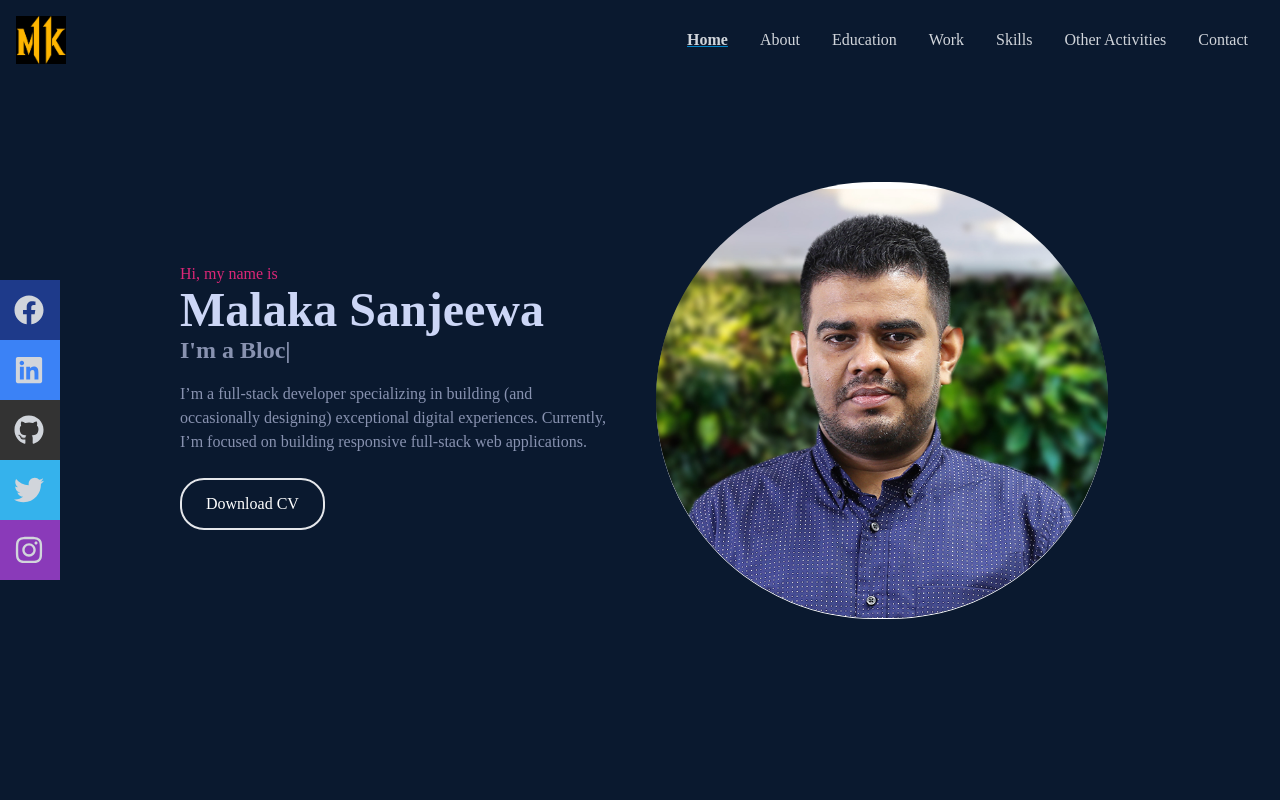
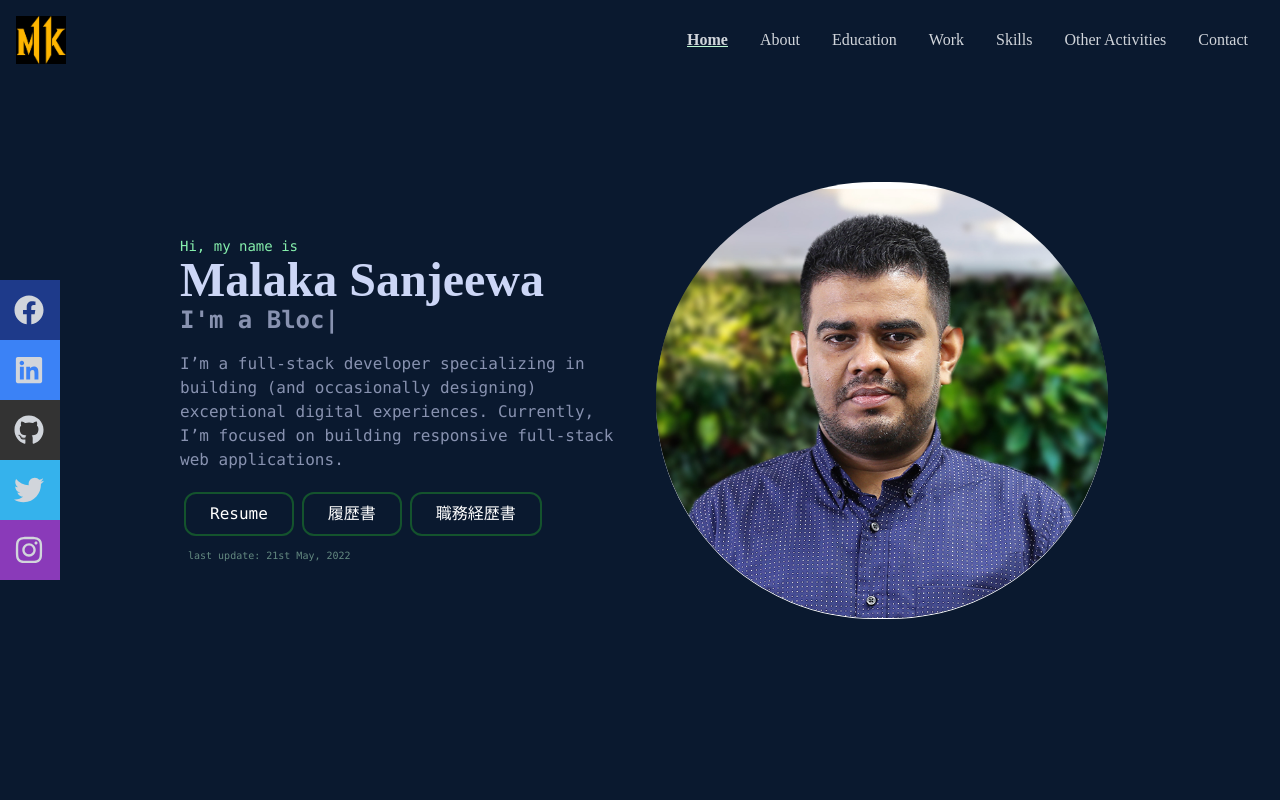
Before and after one commit to mksanjeewa86/portfolio, a React (Create React App) app: page / in a window 1280 px wide. Shown: the top 800 px of the page. Built offline with nearby package versions, Linux system fonts and the light colour scheme.

Commit message:
add some style and resume change

```diff
--- a/src/assets/documents/index.tsx
+++ b/src/assets/documents/index.tsx
@@ -1,6 +1,8 @@
 import resume from "./resume_malaka_sanjeewa.pdf";
+import resume_japanese from "./resume_japanese.pdf";
+import work_history from "./work_history_japanese.pdf";
 import history from "./history.json";
 import skills from "./skills.json";
 import work from "./work.json";
 
-export { resume, history, skills, work };
+export { resume, resume_japanese, work_history, history, skills, work };
--- a/src/assets/documents/skills.json
+++ b/src/assets/documents/skills.json
@@ -44,11 +44,11 @@
     },
     {
       "name": "EC-CUBE",
-      "level": "6"
+      "level": "7"
     },
     {
       "name": "Spring Boot",
-      "level": "7"
+      "level": "8"
     },
     {
       "name": "LINE",
--- a/src/components/About.tsx
+++ b/src/components/About.tsx
@@ -18,7 +18,7 @@ export const About: React.FC = () => {
             </p>
           </div>
           <div>
-            <p>
+            <p className="font-mono font-light text-md">
               Highly motivated, skilled and hard working person with hands on
               experience on software development using React.js, Node.js,
               JavaScript, PHP and blockchain development on Ethereum and Tezos
--- a/src/components/Contact.tsx
+++ b/src/components/Contact.tsx
@@ -87,7 +87,7 @@ export const Contact: React.FC = () => {
         <input
           type="submit"
           value="Let's Collaborate"
-          className="text-white border-2 border-white hover:bg-pink-600 px-4 py-3 my-8 mx-auto flex items-center rounded-full"
+          className="text-white font-mono font-light text-sm border-2 border-green-200 hover:scale-105 duration-500 px-4 py-3 my-8 mx-auto flex items-center rounded-xl"
         />
       </form>
       {modal && (
--- a/src/components/Home.tsx
+++ b/src/components/Home.tsx
@@ -1,6 +1,6 @@
 import { malaka } from "../assets/images";
 import Typed from "react-typed";
-import { resume } from "../assets/documents";
+import { resume, resume_japanese, work_history } from "../assets/documents";
 
 export const Home: React.FC = () => {
   return (
@@ -11,11 +11,13 @@ export const Home: React.FC = () => {
             <img className="items-center" src={malaka} alt="" />
           </div>
           <div className="p-2 my-auto">
-            <p className="text-pink-600">Hi, my name is</p>
+            <p className="text-green-300 font-mono font-light text-sm">
+              Hi, my name is
+            </p>
             <h1 className="text-4xl sm:text-3xl lg:text-5xl font-bold text-[#ccd6f6]">
               Malaka Sanjeewa
             </h1>
-            <h2 className="text-xl sm:text-xl lg:text-2xl font-bold text-[#8892b0]">
+            <h2 className="text-xl sm:text-xl lg:text-2xl font-bold text-[#8892b0] font-mono">
               I'm a&nbsp;
               <Typed
                 strings={[
@@ -32,19 +34,34 @@ export const Home: React.FC = () => {
                 loop
               />
             </h2>
-            <p className="text-[#8892b0] py-4 max-w-[700px]">
+            <p className="text-[#8892b0] py-4 max-w-[700px] font-light font-mono">
               I’m a full-stack developer specializing in building (and
               occasionally designing) exceptional digital experiences.
               Currently, I’m focused on building responsive full-stack web
               applications.
             </p>
-            <div>
+            <div className="flex flex-row flex-wrap justify-start">
               <a
                 href={resume}
-                className="text-white border-2 px-6 py-3 my-2 flex items-center rounded-3xl hover:bg-pink-600 w-fit"
+                className="text-white border-2 border-green-900 px-6 py-2 m-1 flex items-center rounded-xl hover:scale-110 duration-500 font-mono font-light"
               >
-                Download CV
+                Resume
               </a>
+              <a
+                href={resume_japanese}
+                className="text-white border-2 border-green-900 px-6 py-2 m-1 flex items-center rounded-xl hover:scale-110 duration-500 font-mono font-light"
+              >
+                履歴書
+              </a>
+              <a
+                href={work_history}
+                className="text-white border-2 border-green-900 px-6 py-2 m-1 flex items-center rounded-xl hover:scale-110 duration-500 font-mono font-light"
+              >
+                職務経歴書
+              </a>
+            </div>
+            <div className="mt-2 ml-2 text-[10px] font-light font-mono opacity-50 text-green-200">
+              last update: 21st May, 2022
             </div>
           </div>
           <div className="hidden sm:flex justify-center items-center">
--- a/src/components/Skills.tsx
+++ b/src/components/Skills.tsx
@@ -17,7 +17,7 @@ export const Skills: React.FC = () => {
         {keys.map((element: string, index: number) => {
           return (
             <>
-              <div className="uppercase text-xs font-bold border-b-2 border-gray-800">
+              <div className="uppercase text-xs font-light font-mono border-b-2 border-green-800 border-opacity-50 text-green-200 italic">
                 {element}
               </div>
               <div className="w-full grid grid-cols-3 sm:grid-cols-6 gap-4 text-center py-8">
@@ -25,19 +25,21 @@ export const Skills: React.FC = () => {
                   return (
                     <div
                       key={`skill_${ind}`}
-                      className="shadow-md shadow-[#040c16] hover:scale-110 duration-500 rounded-lg"
+                      className="hover:scale-110 duration-500 rounded-lg"
                     >
-                      <div className="w-full bg-gray-200 rounded-full dark:bg-gray-700">
+                      <div className="w-full rounded-full bg-gray-700">
                         <div
-                          className="bg-green-600 text-xs font-medium text-blue-100 text-center p-0.5 leading-none rounded-full"
+                          className="bg-green-700 text-xs flex items-center p-1 flex-row font-light text-blue-100 text-center p-0.5 leading-none rounded-full"
                           style={{ width: `${Number(el.level) * 10}%` }}
                         >
-                          {`${Number(el.level) * 10}%`}
+                          <p className="text-orange-300 ml-2">{el.name}</p>
+                          &nbsp;
+                          <p>{`${Number(el.level) * 10}%`}</p>
                         </div>
                       </div>
-                      <p className="text-xs p-2 text-blue-400 font-bold italic">
+                      {/* <p className="text-xs font-light p-2 text-green-200 font-mono italic">
                         {el.name}
-                      </p>
+                      </p> */}
                     </div>
                   );
                 })}
--- a/src/components/history/Node.tsx
+++ b/src/components/history/Node.tsx
@@ -72,7 +72,7 @@ export const Node: React.FC<educationNode> = (node: educationNode) => {
           </svg>
         )}
       </span>
-      <h3 className="flex items-center mb-1 text-lg font-semibold text-green-500">
+      <h3 className="flex items-center mb-1 font-light font-mono text-sm text-green-200">
         {node.web !== "" ? (
           <a target="_blank" rel="noreferrer" href={node.web}>
             {node.title}
@@ -82,16 +82,16 @@ export const Node: React.FC<educationNode> = (node: educationNode) => {
         )}
       </h3>
       <h2 className="text-blue-500 mb-2 font-bold">{node.post}</h2>
-      <time className="block mb-2 text-sm font-normal leading-none text-blue-500 italic">
+      <time className="block mb-2 text-sm font-light leading-none text-blue-300 italic">
         {node.time}
       </time>
-      <p className="mb-4 text-base font-normal text-white">
+      <p className="mb-4 font-light font-mono text-sm text-white">
         {node.description}
       </p>
       {node.details && (
         <button
           onClick={() => setModal(true)}
-          className="rounded-md bg-green-600 p-1 w-[100px] h-[35px] hover:bg-green-500 hover:scale-105 duration-500"
+          className="rounded-md border-2 border-green-200 p-1 w-[100px] h-[35px] hover:scale-105 duration-500 font-mono font-light text-sm"
         >
           details
         </button>
--- a/src/components/navbar/MenuItem.tsx
+++ b/src/components/navbar/MenuItem.tsx
@@ -7,7 +7,7 @@ export const MenuItem: React.FC<IMenu> = (menu: IMenu) => {
         menu.type === "mobile"
           ? "py-4 text-xl sm:text-4xl"
           : menu.active
-          ? "underline decoration-sky-600 hover:decoration-blue-400 font-bold"
+          ? "underline decoration-green-200 hover:decoration-blue-400 font-bold"
           : ""
       }
     >
```
Also changed, not shown: 2 other files (tests, documents, lock files or other folders).
